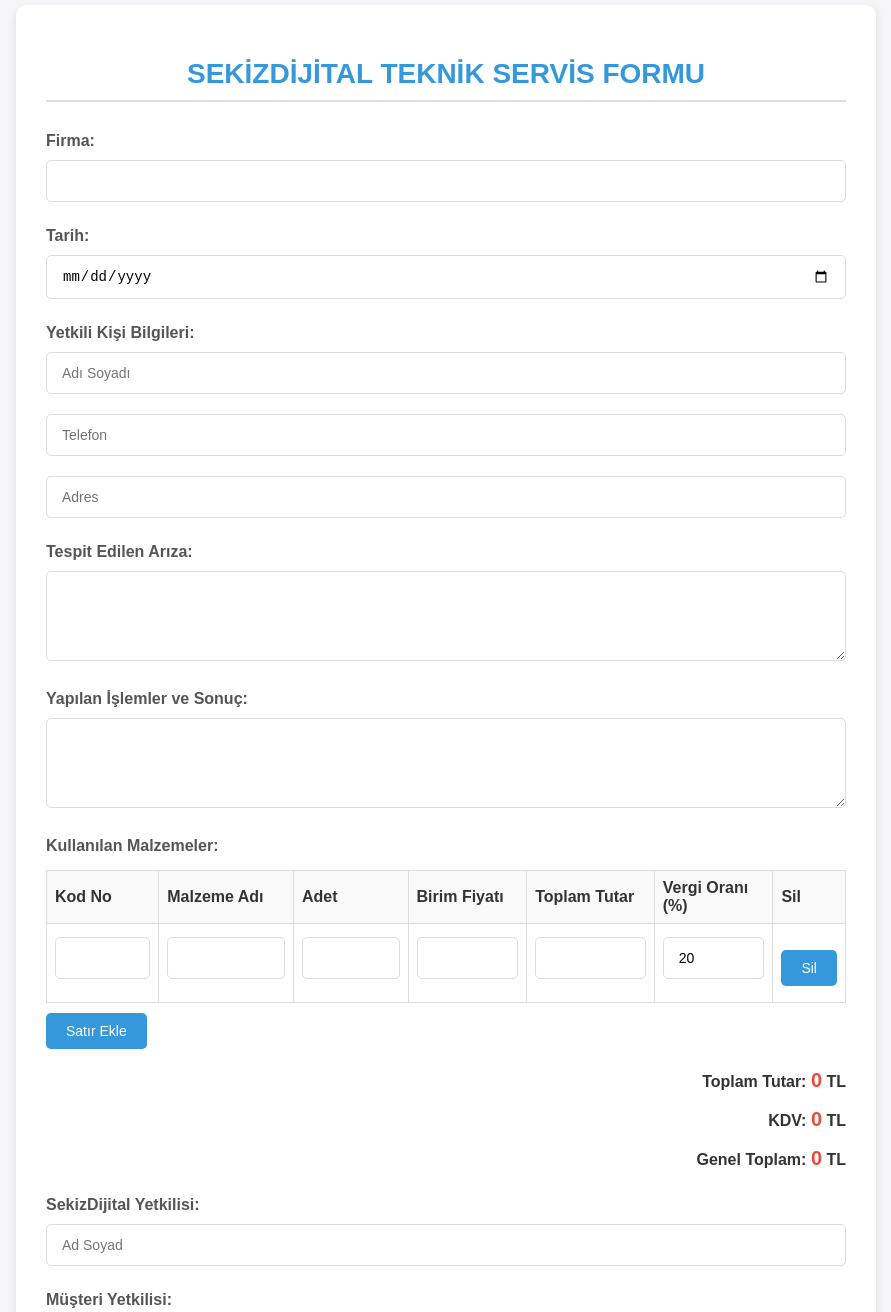
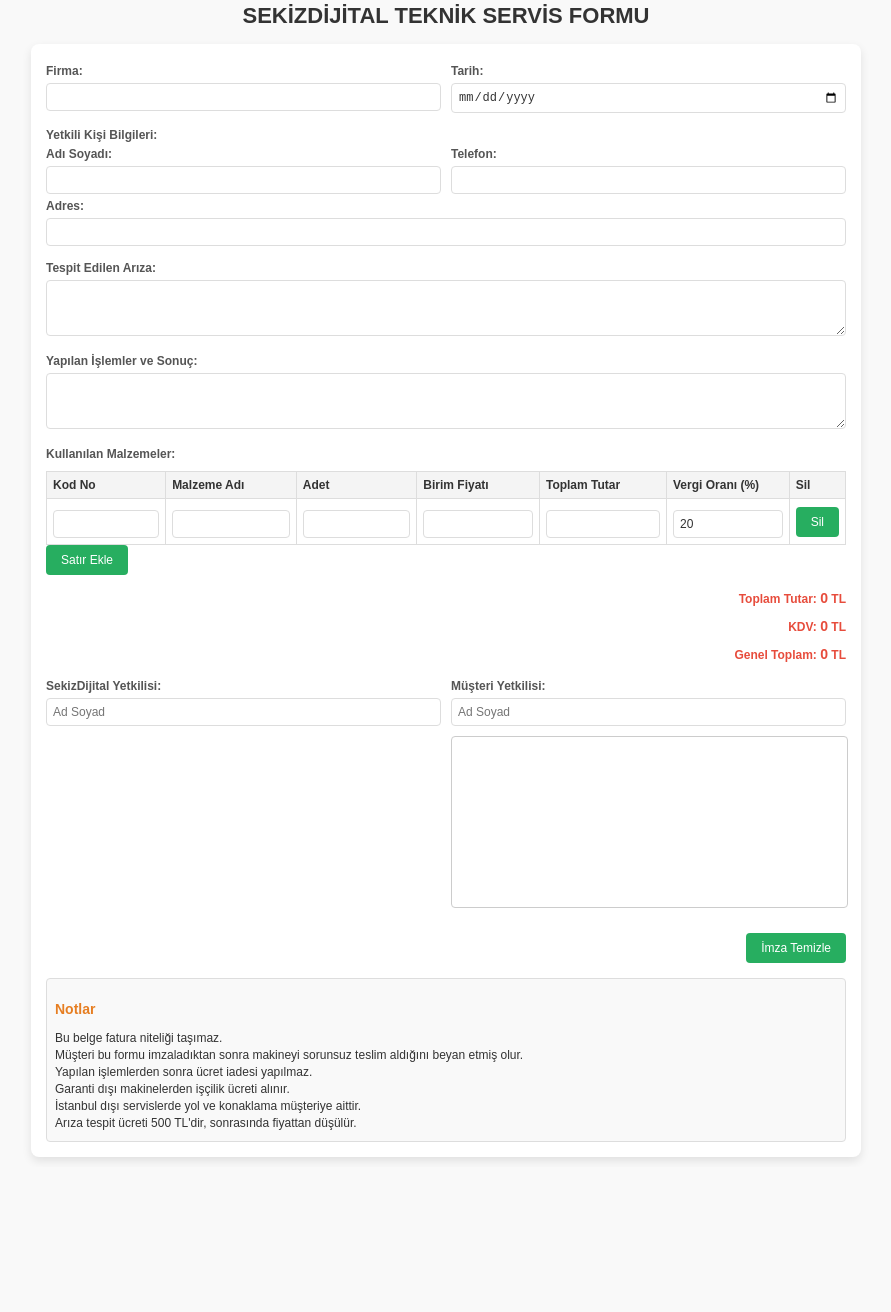
Before and after one commit to ekincih/sekizcloud, a plain HTML site: page index.html in a window 1280 px wide. Shown: the part 15-1327 px from the top of the page, without its empty margins (194-1085 px from the left). After the commit the page ends 1182 px from the top, so only its background shows below. Drawn offline with Linux system fonts and the light colour scheme.

Commit message:
Update index.html

```diff
--- a/index.html
+++ b/index.html
@@ -6,143 +6,173 @@
     <title>SEKİZDİJİTAL TEKNİK SERVİS FORMU</title>
     <style>
         body {
-            font-family: 'Arial', sans-serif;
-            background-color: #f4f4f9;
+            font-family: Arial, sans-serif;
             margin: 0;
-            display: flex;
-            justify-content: center;
-            align-items: center;
-            min-height: 100vh;
-            color: #333;
+            padding: 0;
+            background-color: #f9f9f9;
         }
         .form-container {
+            width: 100%;
+            max-width: 800px;
+            margin: 10px auto;
+            padding: 15px;
             background-color: #fff;
-            border-radius: 10px;
-            box-shadow: 0 4px 10px rgba(0, 0, 0, 0.1);
-            padding: 30px;
-            max-width: 800px;
-            width: 100%;
-            margin: 20px;
+            border-radius: 8px;
+            box-shadow: 0px 4px 10px rgba(0, 0, 0, 0.1);
+            font-size: 12px;
         }
         h2 {
             text-align: center;
-            color: #3498db;
-            font-size: 28px;
-            margin-bottom: 20px;
-            border-bottom: 2px solid #ddd;
-            padding-bottom: 10px;
+            color: #333;
+            font-size: 22px;
+            margin-bottom: 15px;
         }
         label {
             font-weight: bold;
-            margin: 10px 0 5px;
-            display: inline-block;
             color: #555;
+            margin-top: 5px;
+            display: block;
         }
-        input, textarea, select {
+        input, textarea {
             width: 100%;
-            padding: 12px 15px;
+            padding: 6px;
+            border: 1px solid #ddd;
+            border-radius: 4px;
             margin-top: 5px;
-            margin-bottom: 15px;
-            border: 1px solid #ddd;
-            border-radius: 5px;
             box-sizing: border-box;
-            font-size: 14px;
+            font-size: 12px;
+            color: #333;
         }
-        input:focus, textarea:focus {
-            border-color: #3498db;
-            outline: none;
-            box-shadow: 0 0 8px rgba(52, 152, 219, 0.1);
+        .two-columns {
+            display: flex;
+            gap: 10px;
+        }
+        .two-columns > div {
+            flex: 1;
         }
         table {
             width: 100%;
+            border-collapse: collapse;
             margin-top: 10px;
-            border-collapse: collapse;
+            font-size: 12px;
         }
         table, th, td {
             border: 1px solid #ddd;
-            padding: 8px;
         }
         th {
-            background-color: #f9f9f9;
+            background-color: #f4f4f4;
+            padding: 6px;
             text-align: left;
+            font-weight: bold;
+            color: #333;
+        }
+        td {
+            padding: 6px;
+        }
+        .form-section {
+            margin-bottom: 15px;
         }
         button {
-            display: inline-block;
-            padding: 10px 20px;
-            margin-top: 10px;
-            background-color: #3498db;
+            padding: 8px 15px;
+            background-color: #27ae60;
             color: white;
             border: none;
-            border-radius: 5px;
+            border-radius: 4px;
             cursor: pointer;
-            font-size: 14px;
-            transition: background-color 0.3s;
+            font-size: 12px;
         }
         button:hover {
-            background-color: #2980b9;
+            background-color: #2ecc71;
         }
         .total-price {
-            margin-top: 20px;
+            margin-top: 10px;
             text-align: right;
             font-weight: bold;
+            color: #e74c3c;
         }
         .total-price span {
-            font-size: 20px;
+            font-size: 14px;
             color: #e74c3c;
         }
+        .actions {
+            text-align: right;
+            margin-top: 15px;
+        }
+        .imza-alani {
+            border: 1px solid #ccc;
+            display: block;
+            margin: 10px 0;
+            border-radius: 4px;
+            width: 100%;
+        }
         .notlar {
-            margin-top: 20px;
-            padding: 15px;
-            background-color: #f1f8ff;
-            border-left: 4px solid #3498db;
-            border-radius: 5px;
+            margin-top: 15px;
+            padding: 8px;
+            background-color: #f9f9f9;
+            border: 1px solid #ddd;
+            border-radius: 4px;
         }
         .notlar h3 {
-            color: #3498db;
-            font-size: 16px;
-            margin-bottom: 10px;
+            color: #e67e22;
+            font-size: 14px;
         }
         .notlar ul {
-            list-style: none;
-            padding: 0;
+            list-style-type: none;
+            padding-left: 0;
+            margin: 0;
         }
         .notlar ul li {
-            color: #555;
-            font-size: 14px;
-            margin-bottom: 8px;
-        }
-        .actions {
-            text-align: center;
-            margin-top: 20px;
-        }
-        .imza-alani {
-            border: 2px dashed #ddd;
-            border-radius: 5px;
-            cursor: crosshair;
+            font-size: 12px;
+            color: #333;
+            margin-bottom: 3px;
         }
     </style>
 </head>
 <body>
+
+    <h2>SEKİZDİJİTAL TEKNİK SERVİS FORMU</h2>
     <div class="form-container">
-        <h2>SEKİZDİJİTAL TEKNİK SERVİS FORMU</h2>
         <form id="servisFormu">
+            <div class="form-section">
+                <div class="two-columns">
+                    <div>
                         <label for="firmaAdi">Firma:</label>
                         <input type="text" id="firmaAdi" name="firmaAdi" required>
-
+                    </div>
+                    <div>
                         <label for="tarih">Tarih:</label>
                         <input type="date" id="tarih" name="tarih" required>
+                    </div>
+                </div>
+            </div>
 
+            <div class="form-section">
                 <label for="yetkiliBilgileri">Yetkili Kişi Bilgileri:</label>
-            <input type="text" id="yetkiliAdi" name="yetkiliAdi" placeholder="Adı Soyadı" required>
-            <input type="tel" id="yetkiliTel" name="yetkiliTel" placeholder="Telefon" required>
-            <input type="text" id="adres" name="adres" placeholder="Adres" required>
+                <div class="two-columns">
+                    <div>
+                        <label for="yetkiliAdi">Adı Soyadı:</label>
+                        <input type="text" id="yetkiliAdi" name="yetkiliAdi" required>
+                    </div>
+                    <div>
+                        <label for="yetkiliTel">Telefon:</label>
+                        <input type="tel" id="yetkiliTel" name="yetkiliTel" required>
+                    </div>
+                </div>
+                <label for="adres">Adres:</label>
+                <input type="text" id="adres" name="adres" required>
+            </div>
 
+            <div class="form-section">
                 <label for="arizaDetayi">Tespit Edilen Arıza:</label>
-            <textarea id="arizaDetayi" name="arizaDetayi" rows="4" required></textarea>
+                <textarea id="arizaDetayi" name="arizaDetayi" rows="3" required></textarea>
+            </div>
 
+            <div class="form-section">
                 <label for="yapilanIslem">Yapılan İşlemler ve Sonuç:</label>
-            <textarea id="yapilanIslem" name="yapilanIslem" rows="4" required></textarea>
+                <textarea id="yapilanIslem" name="yapilanIslem" rows="3" required></textarea>
+            </div>
 
+            <div class="form-section">
                 <label for="malzemeTablosu">Kullanılan Malzemeler:</label>
                 <table id="malzemeTablosu">
                     <thead>
@@ -169,6 +199,7 @@
                     </tbody>
                 </table>
                 <button type="button" id="satirEkle">Satır Ekle</button>
+            </div>
 
             <div class="total-price">
                 <p>Toplam Tutar: <span id="toplamTutar">0</span> TL</p>
@@ -176,11 +207,17 @@
                 <p>Genel Toplam: <span id="genelToplam">0</span> TL</p>
             </div>
 
-            <label>SekizDijital Yetkilisi:</label>
+            <div class="form-section two-columns">
+                <div>
+                    <label for="callvisionYetkili">SekizDijital Yetkilisi:</label>
                     <input type="text" id="callvisionYetkili" name="callvisionYetkili" placeholder="Ad Soyad">
-            <label>Müşteri Yetkilisi:</label>
+                </div>
+                <div>
+                    <label for="musteriYetkili">Müşteri Yetkilisi:</label>
                     <input type="text" id="musteriYetkili" name="musteriYetkili" placeholder="Ad Soyad">
-            <canvas id="imzaAlani" width="400" height="200" class="imza-alani"></canvas>
+                    <canvas id="imzaAlani" width="350" height="150" class="imza-alani"></canvas>
+                </div>
+            </div>
 
             <div class="actions">
                 <button type="button" id="clear-signature">İmza Temizle</button>
@@ -204,44 +241,56 @@
     const canvas = document.getElementById('imzaAlani');
     const ctx = canvas.getContext('2d');
     let isDrawing = false;
+    let canvasRect = canvas.getBoundingClientRect();
 
-        canvas.addEventListener('mousedown', startDrawing);
-        canvas.addEventListener('mousemove', draw);
-        canvas.addEventListener('mouseup', stopDrawing);
-        canvas.addEventListener('mouseleave', stopDrawing);
-        canvas.addEventListener('touchstart', startDrawingTouch);
-        canvas.addEventListener('touchmove', drawTouch);
-        canvas.addEventListener('touchend', stopDrawing);
+    function updateCanvasPosition() {
+        canvasRect = canvas.getBoundingClientRect();
+    }
 
-        function startDrawing(e) {
+    function getMousePos(evt) {
+        return {
+            x: (evt.clientX - canvasRect.left) * (canvas.width / canvasRect.width),
+            y: (evt.clientY - canvasRect.top) * (canvas.height / canvasRect.height)
+        };
+    }
+
+    function getTouchPos(touch) {
+        const touchX = (touch.touches[0].clientX - canvasRect.left) * (canvas.width / canvasRect.width);
+        const touchY = (touch.touches[0].clientY - canvasRect.top) * (canvas.height / canvasRect.height);
+        return { x: touchX, y: touchY };
+    }
+
+    canvas.addEventListener('mousedown', function(e) {
+        updateCanvasPosition();
         isDrawing = true;
         const pos = getMousePos(e);
         ctx.beginPath();
         ctx.moveTo(pos.x, pos.y);
-        }
+    });
 
-        function draw(e) {
+    canvas.addEventListener('mousemove', function(e) {
         if (!isDrawing) return;
         const pos = getMousePos(e);
         ctx.lineTo(pos.x, pos.y);
         ctx.strokeStyle = '#000';
         ctx.lineWidth = 2;
         ctx.stroke();
-        }
+    });
 
-        function stopDrawing() {
+    canvas.addEventListener('mouseup', function() {
         isDrawing = false;
-        }
+    });
 
-        function startDrawingTouch(e) {
+    canvas.addEventListener('touchstart', function(e) {
         e.preventDefault();
+        updateCanvasPosition();
         isDrawing = true;
         const pos = getTouchPos(e);
         ctx.beginPath();
         ctx.moveTo(pos.x, pos.y);
-        }
+    });
 
-        function drawTouch(e) {
+    canvas.addEventListener('touchmove', function(e) {
         e.preventDefault();
         if (!isDrawing) return;
         const pos = getTouchPos(e);
@@ -249,29 +298,17 @@
         ctx.strokeStyle = '#000';
         ctx.lineWidth = 2;
         ctx.stroke();
-        }
+    });
 
-        function getMousePos(e) {
-            const rect = canvas.getBoundingClientRect();
-            return {
-                x: e.clientX - rect.left,
-                y: e.clientY - rect.top
-            };
-        }
-
-        function getTouchPos(e) {
-            const rect = canvas.getBoundingClientRect();
-            const touch = e.touches[0];
-            return {
-                x: touch.clientX - rect.left,
-                y: touch.clientY - rect.top
-            };
-        }
+    canvas.addEventListener('touchend', function() {
+        isDrawing = false;
+    });
 
     document.getElementById('clear-signature').addEventListener('click', function() {
         ctx.clearRect(0, 0, canvas.width, canvas.height);
     });
 
+    // Satır ekleme fonksiyonu
     document.getElementById('satirEkle').addEventListener('click', function() {
         const table = document.getElementById('malzemeTablosu').getElementsByTagName('tbody')[0];
         const newRow = document.createElement('tr');
@@ -288,6 +325,7 @@
         calculateTotal();
     });
 
+    // Satır silme fonksiyonu
     document.addEventListener('click', function(event) {
         if (event.target.classList.contains('silButonu')) {
             const row = event.target.closest('tr');
@@ -296,6 +334,7 @@
         }
     });
 
+    // Toplam ve KDV hesaplama
     function calculateTotal() {
         let toplamTutar = 0;
         let toplamKdv = 0;
@@ -321,6 +360,7 @@
         document.getElementById('genelToplam').innerText = genelToplam.toFixed(2);
     }
 
+    // Her değişiklikte toplamı yeniden hesapla
     document.addEventListener('input', function(event) {
         if (event.target.classList.contains('adet') || event.target.classList.contains('birimFiyat') || event.target.classList.contains('vergiOrani')) {
             calculateTotal();
@@ -328,5 +368,6 @@
     });
 </script>
 
+
 </body>
 </html>
```
Lines whose indentation alone changed are shown as unchanged.
